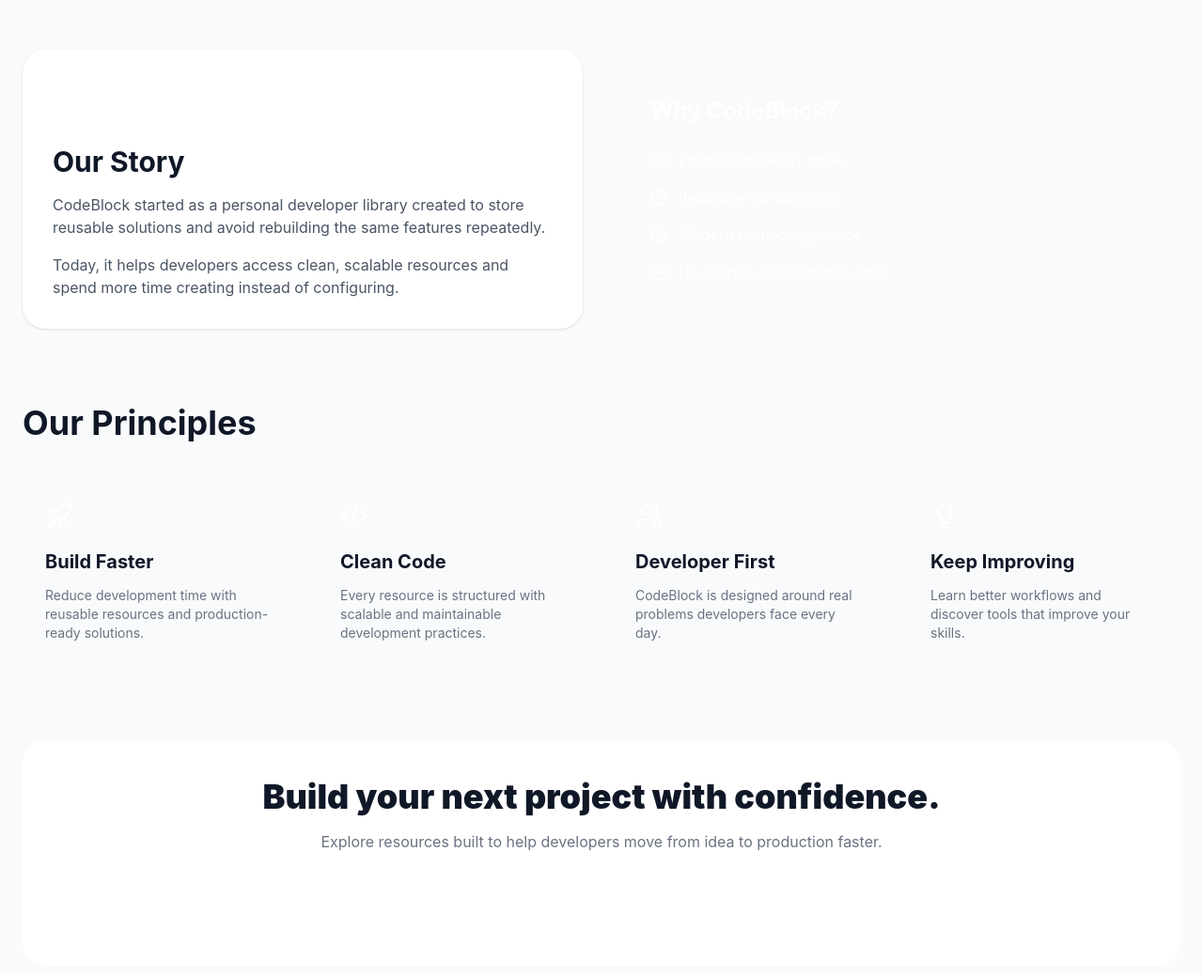
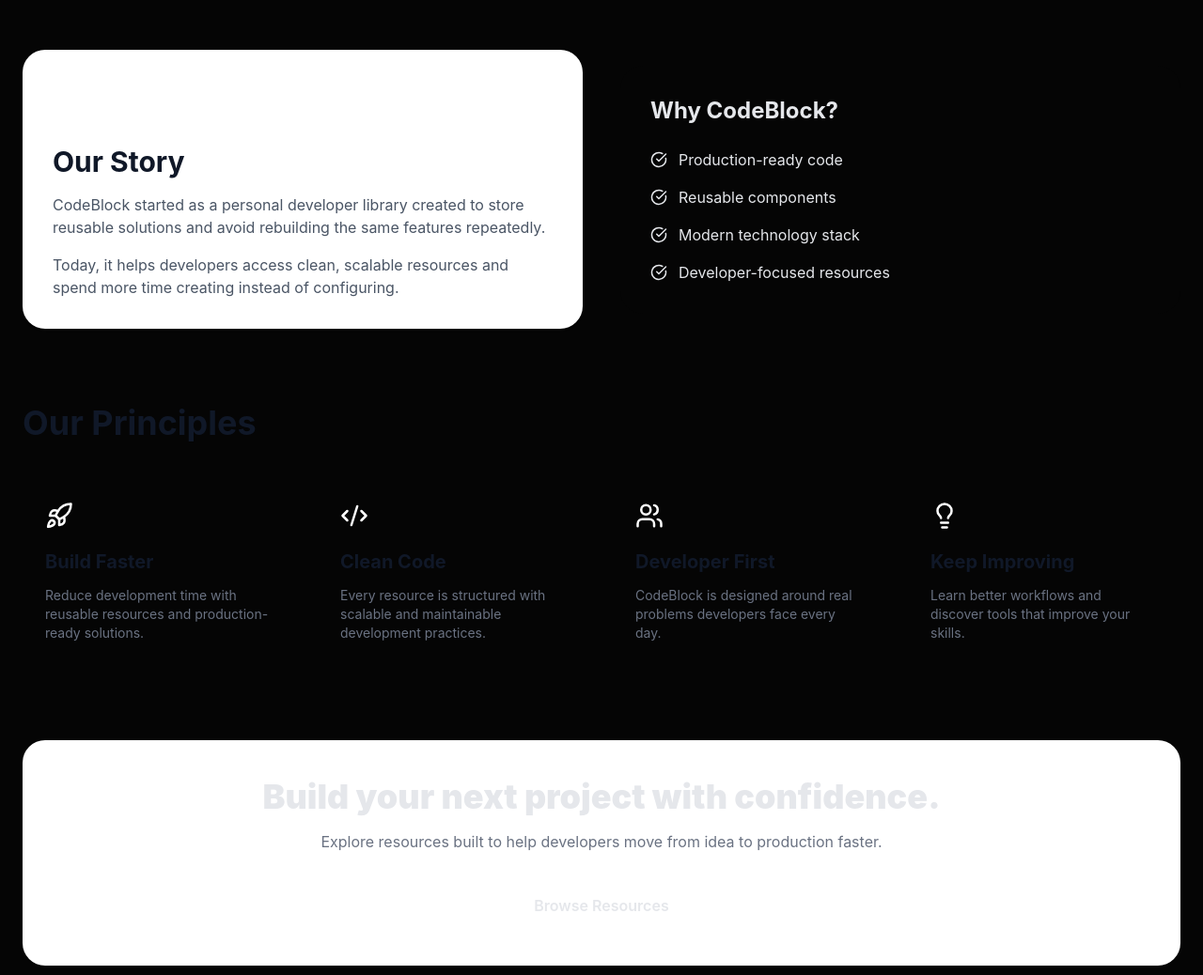
Before and after one commit to MORESUCCESS/CodeBlock, a React (Vite) app in the folder Frontend/: page /about in a window 1280 px wide. Shown: the part 358-1396 px from the top of the page at 94% size. Built offline with nearby package versions, Linux system fonts and the light colour scheme; no server answers.

Commit message:
modified the about us page ui/ux

```diff
--- a/Frontend/src/pages/about.jsx
+++ b/Frontend/src/pages/about.jsx
@@ -36,8 +36,8 @@ const About = () => {
     <div
       className="
         min-h-screen
-        bg-gray-50
-        dark:bg-gray-950
+        bbg-[#050505]/50
+        dark:bg-[#050505]
         px-6
         py-16
       "
@@ -63,7 +63,7 @@ const About = () => {
               md:text-6xl
               font-black
               text-gray-900
-              dark:text-white
+              dark:text-gray-200
             "
           >
             Built for developers who ship.
@@ -96,7 +96,7 @@ const About = () => {
           <div
             className="
               bg-white
-              dark:bg-gray-900
+              dark:bg-white/5
               rounded-3xl
               p-8
               shadow-sm
@@ -142,8 +142,9 @@ const About = () => {
 
           <div
             className="
-              dark:bg-gray-900
-              text-white
+              dark:bg-white/5
+              bg-[#050505]
+              text-gray-200
               rounded-3xl
               p-8
             "
@@ -198,7 +199,7 @@ const About = () => {
               text-4xl
               font-bold
               text-gray-900
-              dark:text-white
+              dark:text-gray-200
             "
           >
             Our Principles
@@ -219,7 +220,7 @@ const About = () => {
                 <div
                   key={value.title}
                   className="
-                    dark:bg-gray-900
+                    dark:bg-white/5
                     rounded-3xl
                     p-6
                     cursor-pointer
@@ -261,7 +262,7 @@ const About = () => {
           className="
             mt-20
             bg-white
-            dark:bg-gray-900
+            dark:bg-white/5
             rounded-3xl
             p-10
             text-center
@@ -271,8 +272,8 @@ const About = () => {
             className="
               text-4xl
               font-black
-              text-gray-900
-              dark:text-white
+              text-gray-200
+              dark:text-200
             "
           >
             Build your next project with confidence.
@@ -295,10 +296,12 @@ const About = () => {
               px-8
               py-3
               rounded-xl
-              dark:bg-gray-950
-              text-white
+              dark:bg-[#050505]
+              text-gray-200
               font-semibold
               cursor-pointer
+              hover:scale-105
+              duration-300
             "
           >
             Browse Resources
```
